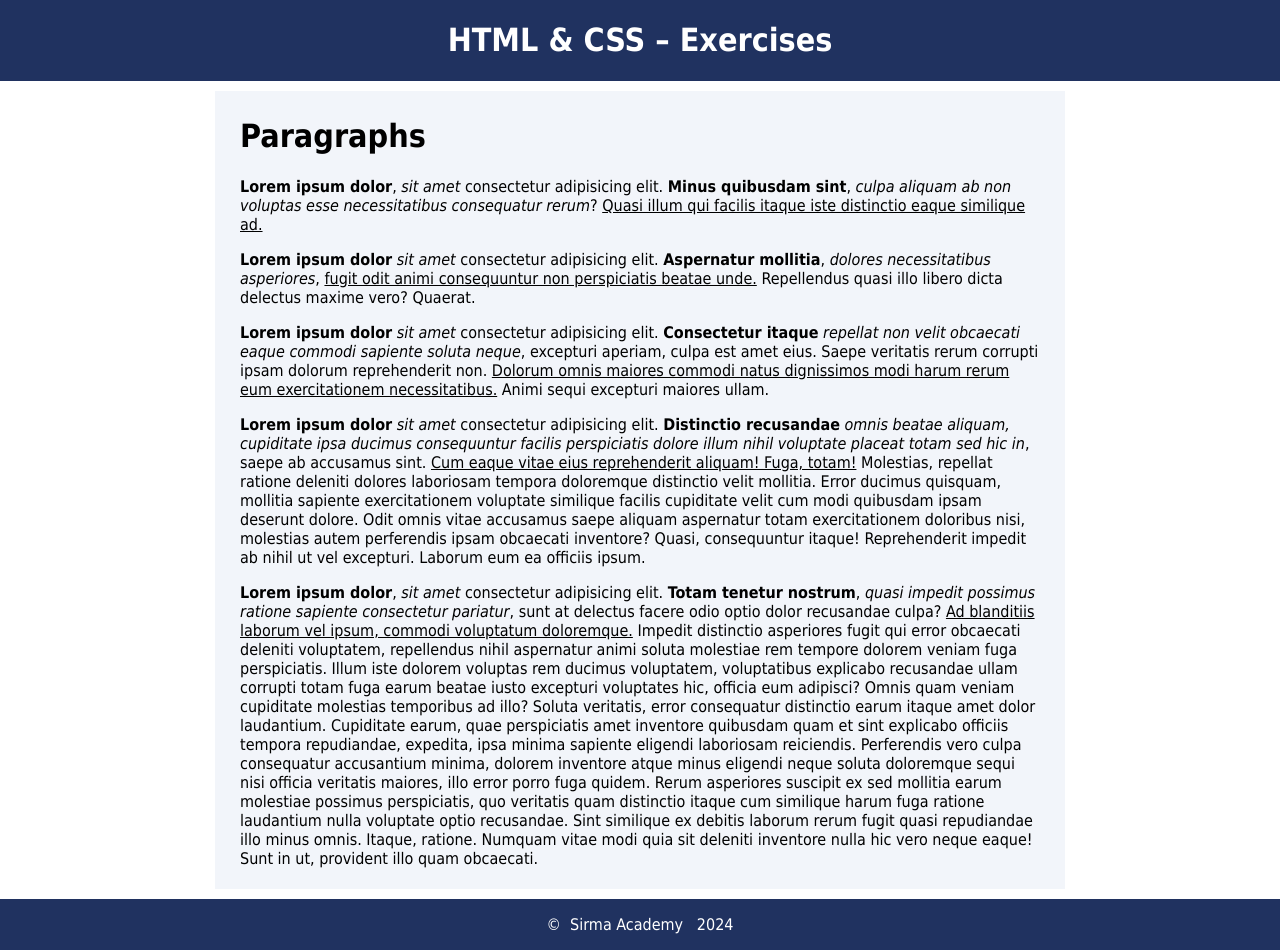
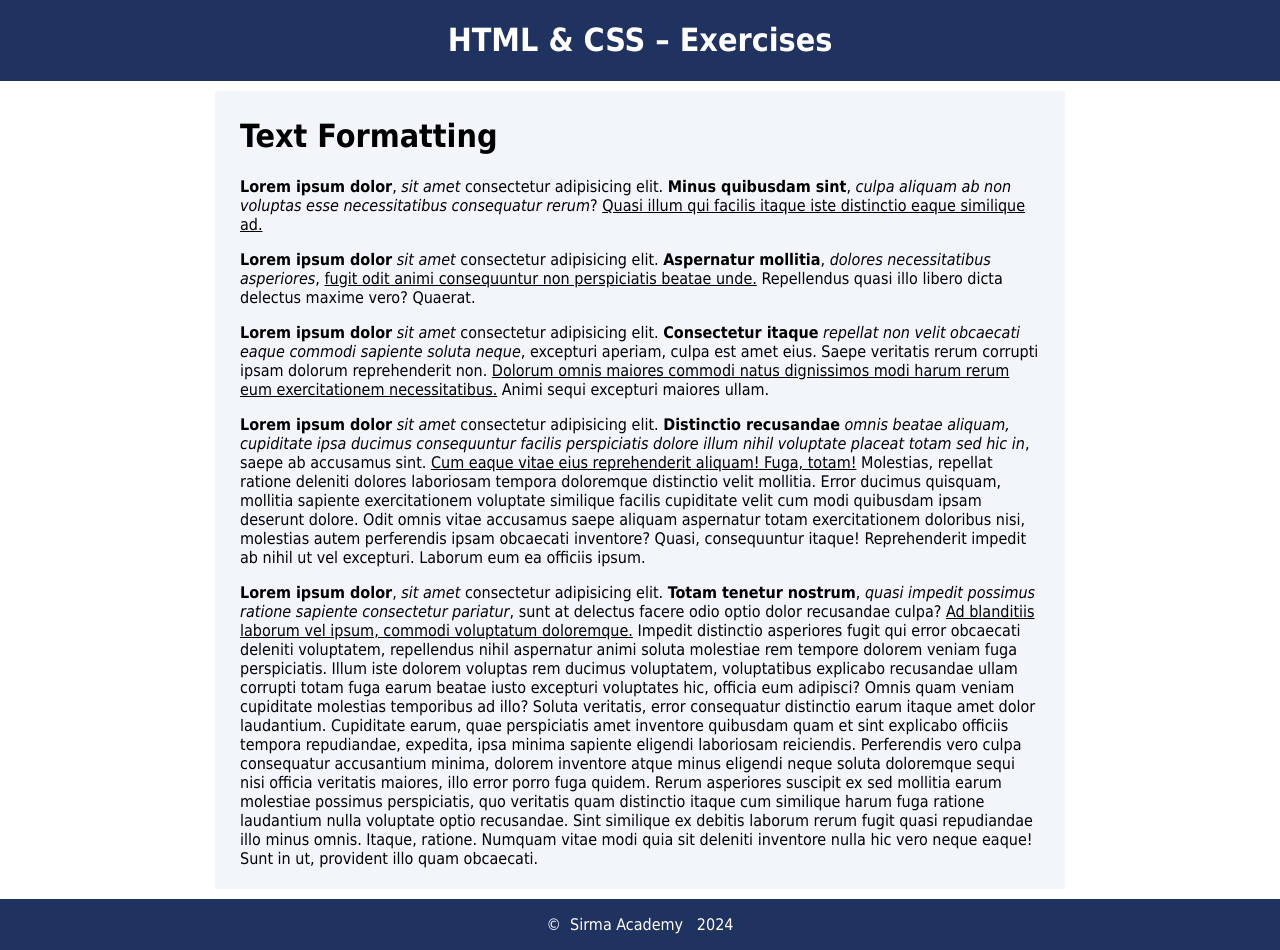
Before and after one commit to DemianVassilev/SirmaAcademy, a plain HTML site: page 13-HTML&CSS-Intro/text-formatting.html in a window 1280 px wide. Drawn offline with Linux system fonts and the light colour scheme.

Commit message:
Update header

```diff
--- a/13-HTML&CSS-Intro/text-formatting.html
+++ b/13-HTML&CSS-Intro/text-formatting.html
@@ -15,7 +15,7 @@
 
     <main>
       <div>
-        <h1>Paragraphs</h1>
+        <h1>Text Formatting</h1>
         <p>
           <strong>Lorem ipsum dolor</strong>, <em>sit amet</em> consectetur adipisicing elit. <b>Minus quibusdam
             sint</b>, <i>culpa aliquam ab non voluptas esse necessitatibus consequatur rerum</i>? <u>Quasi illum qui
```
